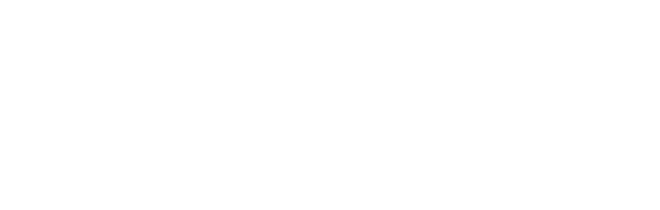
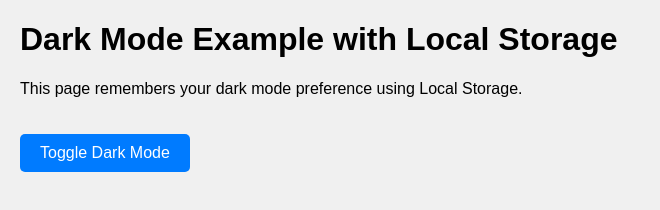
Before and after one commit to acciojob/dark-mode-imranshaikh9930, a website: page main.html in a window 1280 px wide. Shown: the whole page, without its empty margins (0-660 px from the left). Drawn offline with Linux system fonts and the light colour scheme.

Commit message:
created a submission

```diff
--- a/main.html
+++ b/main.html
@@ -8,6 +8,10 @@
 
 <body>
 	<!-- the entire body must be written by student -->
+
+  <h1>Dark Mode Example with Local Storage</h1>
+  <p>This page remembers your dark mode preference using Local Storage.</p>
+  <button id="darkModeToggle" class="toggle-btn">Toggle Dark Mode</button>
     <script type="text/javascript" src="./script.js">
 </script>
 
--- a/script.js
+++ b/script.js
@@ -1 +1,26 @@
-//your JS code here. If required.
+ function applyDarkModePreference() {
+      const darkMode = localStorage.getItem('darkMode');
+      if (darkMode === 'enabled') {
+        document.body.classList.add('dark-mode');
+      } else {
+        document.body.classList.remove('dark-mode');
+      }
+    }
+
+    // Apply the stored preference when the page loads
+    applyDarkModePreference();
+https://www.svgrepo.com/show/345223/three-dots-vertical.svg
+    // Event listener for the dark mode toggle button
+    document.getElementById('darkModeToggle').addEventListener('click', function() {
+      const darkMode = localStorage.getItem('darkMode');
+
+      if (darkMode !== 'enabled') {
+        // Enable dark mode and store preference
+        document.body.classList.add('dark-mode');
+        localStorage.setItem('darkMode', 'enabled');
+      } else {
+        // Disable dark mode and store preference
+        document.body.classList.remove('dark-mode');
+        localStorage.setItem('darkMode', 'disabled');
+      }
+    });
--- a/styles.css
+++ b/styles.css
@@ -1 +1,41 @@
 /*  your css code here. If applicable */
+ body {
+      font-family: Arial, sans-serif;
+      background-color: #f0f0f0;
+      color: #000;
+      margin: 20px;
+      transition: background-color 0.3s, color 0.3s;
+    }
+
+    /* Dark Mode Styles */
+    body.dark-mode {
+      background-color: #121212;
+      color: #ffffff;
+    }
+
+    /* Button Style */
+    .toggle-btn {
+      padding: 10px 20px;
+      font-size: 16px;
+      cursor: pointer;
+      border: none;
+      background-color: #007bff;
+      color: white;
+      border-radius: 5px;
+      margin-top: 20px;
+      transition: background-color 0.3s;
+    }
+
+    /* Dark Mode Button */
+    body.dark-mode .toggle-btn {
+      background-color: #444;
+    }
+
+    /* Button Hover Effect */
+    .toggle-btn:hover {
+      background-color: #0056b3;
+    }
+
+    body.dark-mode .toggle-btn:hover {
+      background-color: #333;
+    }
```
